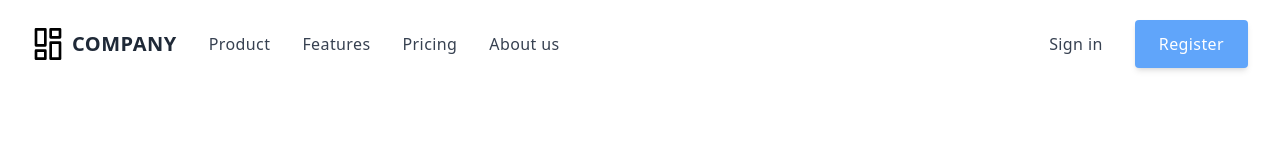
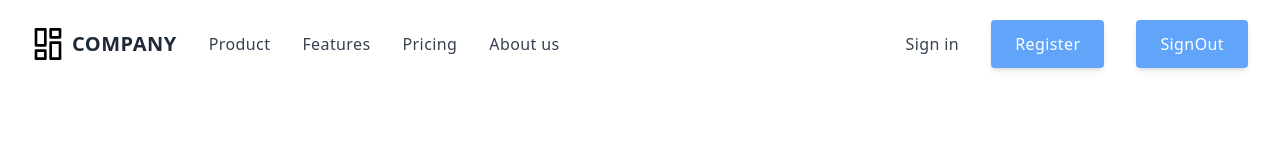
Before and after one commit to HasanMdKamrul/simple-hotel-app, a React (Create React App) app: page / in a window 1280 px wide. Shown: the top 160 px of the page. Built offline with nearby package versions, Linux system fonts and the light colour scheme; no server answers.

Commit message:
Private route enabled

```diff
--- a/src/Pages/Shared/Nav.jsx
+++ b/src/Pages/Shared/Nav.jsx
@@ -1,9 +1,11 @@
 import { Link } from "react-router-dom";
+import { AuthContext } from "../../contexts/UserContext";
 
-const { useState } = require("react");
+const { useState, useContext } = require("react");
 
 const Nav = () => {
   const [isMenuOpen, setIsMenuOpen] = useState(false);
+  const { logOutUser, user } = useContext(AuthContext);
 
   return (
     <div className="px-4 py-5 mx-auto sm:max-w-xl md:max-w-full lg:max-w-screen-xl md:px-24 lg:px-8">
@@ -98,6 +100,32 @@ const Nav = () => {
               Register
             </Link>
           </li>
+          <li>
+            <button
+              onClick={logOutUser}
+              className="inline-flex items-center justify-center h-12 px-6 font-medium tracking-wide text-white transition duration-200 rounded shadow-md bg-blue-400 hover:bg-sky-600 focus:shadow-outline focus:outline-none"
+              aria-label="Sign out"
+              title="Sign out"
+            >
+              SignOut
+            </button>
+          </li>
+          {user?.uid && (
+            <li>
+              <div className="flex flex-col items-center justify-center">
+                <div className="flex flex-wrap gap-x-2 gap-y-2">
+                  <div className="relative flex-shrink-0">
+                    <span className="absolute bottom-0 right-0 w-4 h-4 border rounded-full"></span>
+                    <img
+                      src={user?.photoURL}
+                      alt=""
+                      className="w-12 h-12 border rounded-full"
+                    />
+                  </div>
+                </div>
+              </div>
+            </li>
+          )}
         </ul>
         <div className="lg:hidden">
           <button
--- /dev/null
+++ b/src/routes/PrivateRoute/PrivateRoute.jsx
@@ -0,0 +1,18 @@
+import React, { useContext } from "react";
+import { Navigate, useLocation } from "react-router-dom";
+import { AuthContext } from "../../contexts/UserContext";
+
+const PrivateRoute = ({ children }) => {
+  const { user, loading } = useContext(AuthContext);
+  const location = useLocation();
+
+  loading && <div>Loading...</div>;
+
+  if (user && user.uid) {
+    return children;
+  }
+
+  return <Navigate to="/signin" replace state={{ from: location }}></Navigate>;
+};
+
+export default PrivateRoute;
--- a/src/routes/Router.js
+++ b/src/routes/Router.js
@@ -4,6 +4,7 @@ import Home from "../Pages/Home/Home/Home";
 import Register from "../Pages/Register/Register/Register";
 import RoomDetail from "../Pages/RoomDetail/RoomDetail/RoomDetail";
 import SignIn from "../Pages/SignIn/SignIn/SignIn";
+import PrivateRoute from "./PrivateRoute/PrivateRoute";
 
 export const router = createBrowserRouter([
   {
@@ -29,7 +30,11 @@ export const router = createBrowserRouter([
       },
       {
         path: "/room/:roomId",
-        element: <RoomDetail />,
+        element: (
+          <PrivateRoute>
+            <RoomDetail />
+          </PrivateRoute>
+        ),
         loader: ({ params: { roomId } }) =>
           fetch(`http://localhost:15000/rooms/${roomId}`),
       },
```
